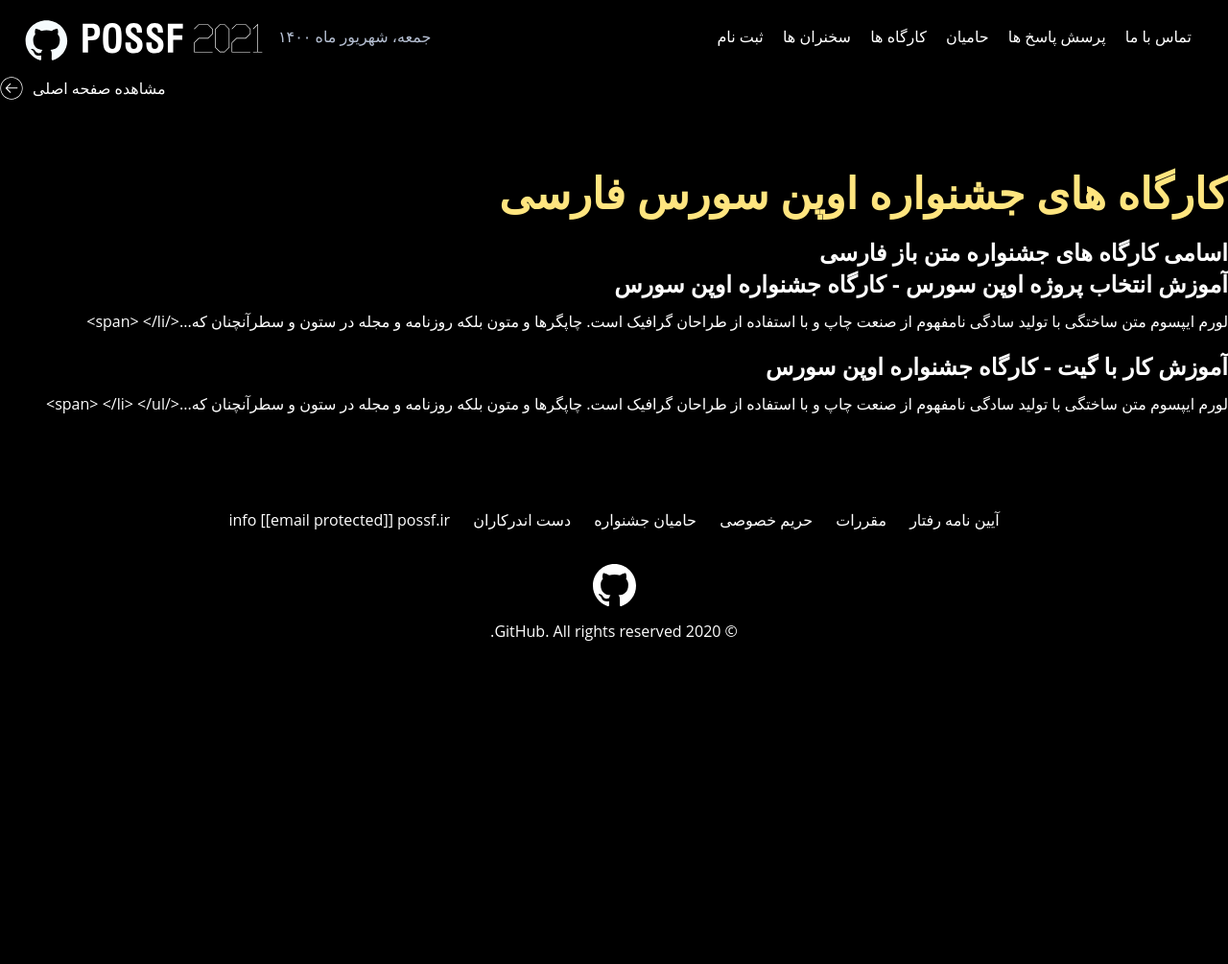
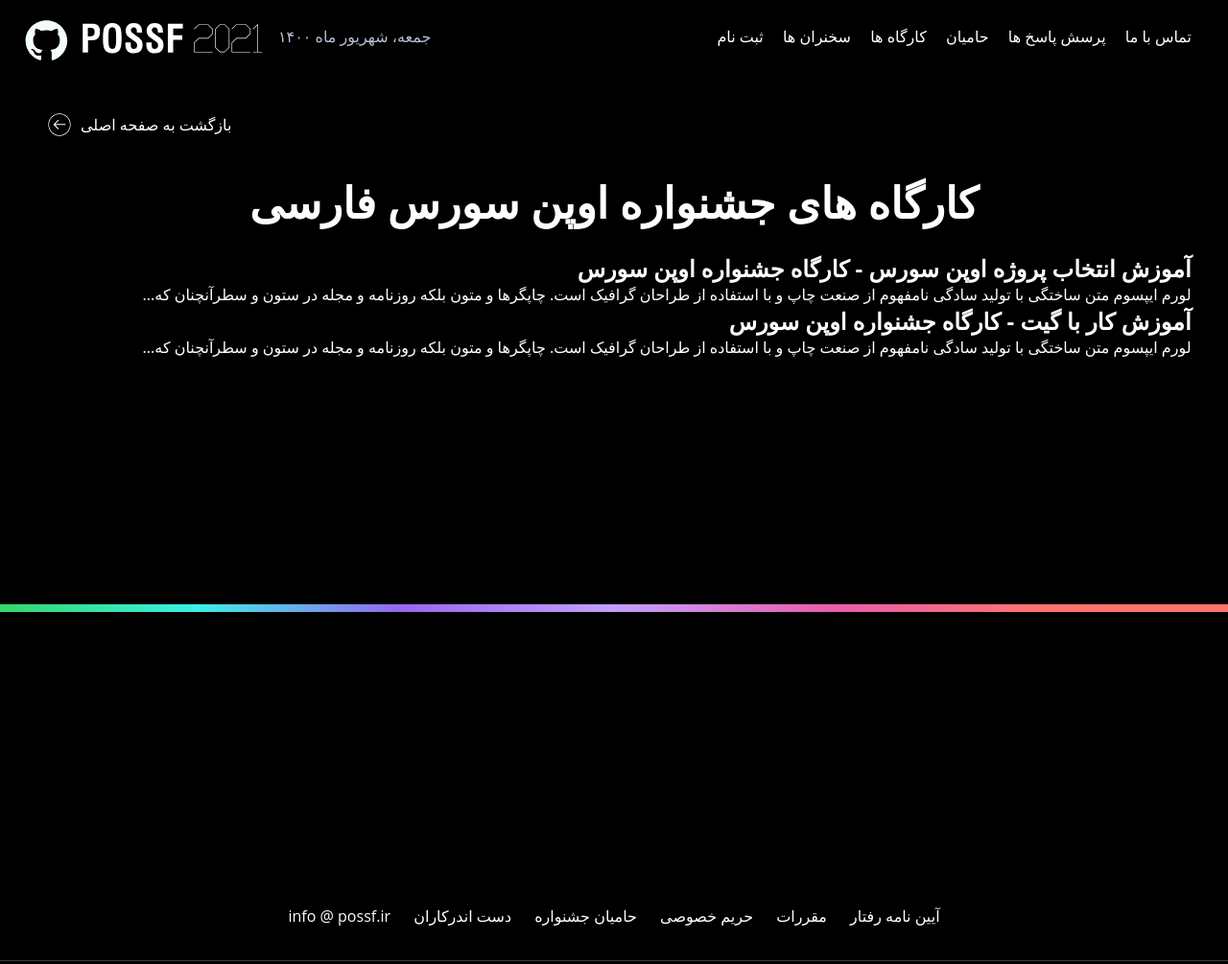
Before and after one commit to BaseMax/POSSF-Web, a plain HTML site: page workshops.html in a window 1280 px wide. Shown: the top 1005 px of the page at 96% size. Drawn offline with Linux system fonts and the light colour scheme; a web font is replaced by a local one.

Commit message:
Fix workshots page

```diff
--- a/workshops.html
+++ b/workshops.html
@@ -62,6 +62,7 @@
     <link rel="shortcut icon" href="favicon.ico">
     <link type="text/css" rel="stylesheet" href="https://cdn.jsdelivr.net/gh/rastikerdar/vazir-font@v27.0.2/dist/font-face.css">
     <link type="text/css" rel="stylesheet" href="asset/style.css" />
+    <link type="text/css" rel="stylesheet" href="asset/style2.css" />
 </head>
 <body>
 
@@ -92,10 +93,9 @@
     </header>
 
 
-  <article itemscope itemtype="http://schema.org/BlogPosting">
 
-<section class="blog">
-  <div class="container">
+  <section class="main-content">
+      <div class="goback">
           <a href="index.html" class="go-back">
               <svg width="24" height="24" viewBox="0 0 34 34" class="back-icon">
         <path fill="#FFFFFF" d="M17,33.5C7.9,33.5,0.5,26.1,0.5,17C0.5,7.9,7.9,0.5,17,0.5c9.1,0,16.5,7.4,16.5,16.5
@@ -105,17 +105,19 @@
           C16.1,10.7,16.1,10.3,15.8,10z"></path>
       </svg>
               <span>
-              مشاهده صفحه اصلی
+        بازگشت به صفحه اصلی
     </span>
           </a>
-      <div class="clear"></div>
+      </div>
+
+
+
+      <div class="page-box-content">
+          <div class="page-box-content-padding">
+            <center>
+              <h1 class="page-box-content-title">کارگاه های جشنواره اوپن سورس فارسی</h1>
+            </center>
             <br>
-      <span class="time"></span>
-      <br><br>
-      <span class="subtitle"></span>
-      <h1>کارگاه های جشنواره اوپن سورس فارسی</h1>
-      <h2>اسامی کارگاه های جشنواره متن باز فارسی</h2>
-
             <ul class="post-list">
 
     <li>
@@ -123,28 +125,28 @@
       <h2>
         <a class="post-link" href="workshop.html" title="آموزش انتخاب پروژه اوپن سورس - کارگاه جشنواره اوپن سورس">آموزش انتخاب پروژه اوپن سورس - کارگاه جشنواره اوپن سورس</a>
       </h2>
-      <span><p>لورم ایپسوم متن ساختگی با تولید سادگی نامفهوم از صنعت چاپ و با استفاده از طراحان گرافیک است. چاپگرها و متون بلکه روزنامه و مجله در ستون و سطرآنچنان که...&lt;/span&gt;
-    &lt;/li&gt;
-
+      <span><p>لورم ایپسوم متن ساختگی با تولید سادگی نامفهوم از صنعت چاپ و با استفاده از طراحان گرافیک است. چاپگرها و متون بلکه روزنامه و مجله در ستون و سطرآنچنان که...</p></span>
+      </li>
     <li>
 
       <h2>
         <a class="post-link" href="workshop.html" title="آموزش کار با گیت - کارگاه جشنواره اوپن سورس">آموزش کار با گیت - کارگاه جشنواره اوپن سورس</a>
       </h2>
-      <span><p>لورم ایپسوم متن ساختگی با تولید سادگی نامفهوم از صنعت چاپ و با استفاده از طراحان گرافیک است. چاپگرها و متون بلکه روزنامه و مجله در ستون و سطرآنچنان که...&lt;/span&gt;
-    &lt;/li&gt;
+      <span><p>لورم ایپسوم متن ساختگی با تولید سادگی نامفهوم از صنعت چاپ و با استفاده از طراحان گرافیک است. چاپگرها و متون بلکه روزنامه و مجله در ستون و سطرآنچنان که...</p></span>
+    </li>
+    </ul>
 
-&lt;/ul&gt;
-</p></span></li></p></span></li></ul>
 
-      <br>
+          </div>
       </div>
   </section>
-</article>
+
+
 <hr class="gradient">
 
 
     <footer>
+        <div class="content-footer">
             <ul class="linear-list">
                 <li>
                     <a href="code-of-conduct.html">آیین نامه رفتار</a>
@@ -167,13 +169,15 @@
                     <a href="team.html">دست اندرکاران</a>
                 </li>
                 <li>
-                    <a href="contact.html">info [<span class="__cf_email__" data-cfemail="b997f997">[email&#160;protected]</span>] possf.ir</a>
+                    <a href="contact.html">info @ possf.ir</a>
                 </li>
             </ul>
+            <hr>
             <a href="/">
-                <img alt="Persian Open Source Software Festival" class="logo" src="/asset/GitHub-invertocat.svg">
+                <img alt="Persian Open Source Software Festival" class="logo" src="asset/GitHub-invertocat.svg">
             </a>
             <p class="copyright">© 2020 GitHub. All rights reserved.</p>
+        </div>
     </footer>
 
 
```
Lines whose indentation alone changed are shown as unchanged.
